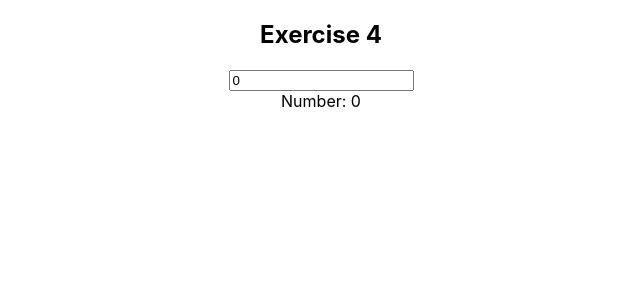
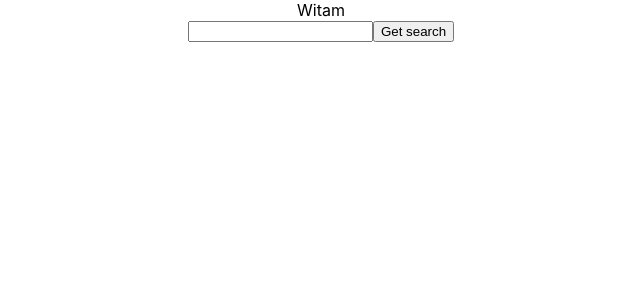
Before and after one commit to goldipl/ReactLessons, a React (Create React App) app: page / in a window 1280 px wide. Shown: the top 300 px of the page, without its empty margins (319-959 px from the left). Built offline with nearby package versions, Linux system fonts and the light colour scheme.

Commit message:
add Search component

```diff
--- a/src/App.js
+++ b/src/App.js
@@ -3,12 +3,13 @@ import { NameContainer } from './ex1/NameContainer';
 import { List } from './ex2/List';
 import { MouseMove } from './ex3/MouseMove';
 import { InputComp } from './ex4/InputComp';
+import { Container } from './ex5/Container';
 
 
 function App() {
   return (
     <div className="App">
-      <InputComp />
+      <Container />
     </div>
   );
 }
--- /dev/null
+++ b/src/ex5/Container.js
@@ -0,0 +1,15 @@
+import { Search } from "./Search";
+
+export const Container = () => {
+    const onSearchTerm = (searchTerm) => {
+        console.log(searchTerm);
+    }
+
+    return (
+    <div>
+        Witam
+        <Search onSearchTerm={onSearchTerm} />
+        </div>
+    );
+
+};
--- /dev/null
+++ b/src/ex5/Search.js
@@ -0,0 +1,18 @@
+import { useState } from "react";
+
+export const Search = (props) => {
+    const [searchTerm, setSearchTerm] = useState('');
+
+    const onGetSearchHandler = () => {
+        console.log(searchTerm);
+    }
+
+
+    return (
+    <div>
+        <input value={searchTerm} onChange={event => setSearchTerm(event.target.value)}></input>
+        <button onClick={onGetSearchHandler}>Get search</button>
+    </div>
+    )
+
+};
```
